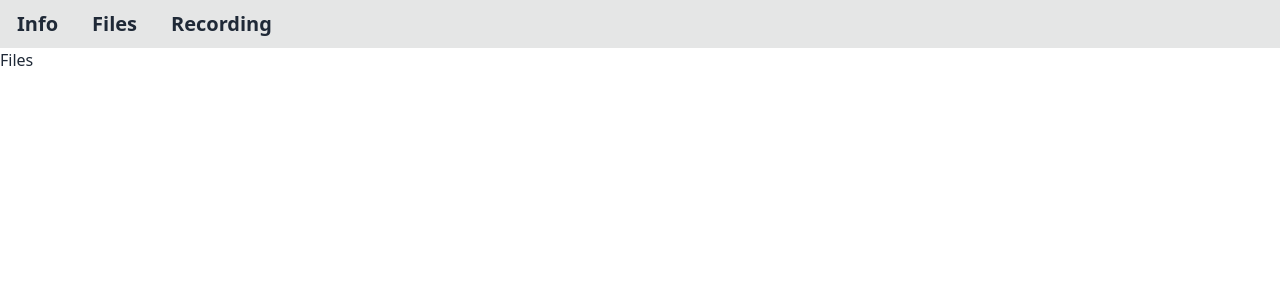
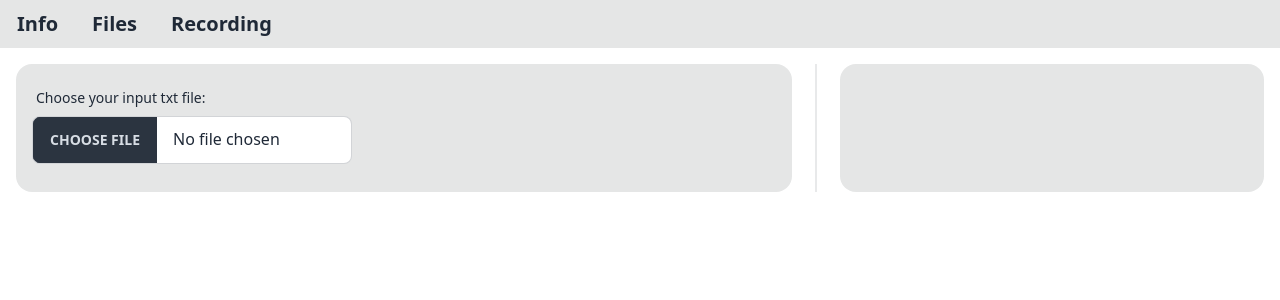
Before and after one commit to jones-erin-650/Movelist-Recorder, a React (Vite) app in the folder electron-vite/: page /files in a window 1280 px wide. Shown: the top 300 px of the page. Built offline with nearby package versions, Linux system fonts and the light colour scheme.

Commit message:
started work on the front end

```diff
--- /dev/null
+++ b/electron-vite/src/View/Components/Files/FileInput.tsx
@@ -0,0 +1,17 @@
+type Props = { label: String };
+
+
+const FileInput = (Props) => {
+  return (
+    <>
+      <label className="form-control w-full max-w-xs">
+        <div className="label">
+          <span className="label-text">{Props.label}</span>
+        </div>
+        <input type="file" className="file-input file-input-bordered w-full max-w-xs" />
+      </label>
+    </>
+  )
+}
+
+export default FileInput
--- a/electron-vite/src/View/Components/RouterWrapper.tsx
+++ b/electron-vite/src/View/Components/RouterWrapper.tsx
@@ -9,7 +9,7 @@ export function RouterWrapper() {
   return (
     <>
       <Navbar />
-      <div className="container">
+      <div className="container px-4 py-4">
         <Routes>
           <Route path="/" element={<Info />} />
           <Route path="/files" element={<Files />} />
--- a/electron-vite/src/View/Routes/Files.tsx
+++ b/electron-vite/src/View/Routes/Files.tsx
@@ -1,7 +1,31 @@
+import FileInput from "../Components/Files/FileInput"
 
 const Files = () => {
   return (
-    <div>Files</div>
+    <>
+
+
+
+      <div className="flex flex-col w-full lg:flex-row">
+
+        {/* left side with file handling */}
+        <div className="grid flex-grow h-32 card bg-base-300 rounded-box place-items-left p-4">
+
+          <FileInput
+            label='Choose your input txt file:'
+          />
+
+        </div>
+
+        <div className="divider lg:divider-horizontal"></div>
+
+         {/*right side with console  */}
+        <div className="grid flex-grow h-32 card bg-base-300 rounded-box place-items-center"></div>
+      </div>
+    </>
+
+
+
   )
 }
 
--- a/electron-vite/tailwind.config.js
+++ b/electron-vite/tailwind.config.js
@@ -5,7 +5,17 @@ export default {
     "./src/**/*.{js,ts,jsx,tsx}",
   ],
   theme: {
-    extend: {},
+    containter: {
+
+    },
+    extend: {
+      spacing: {
+        sm: '8px',
+        md: '12px',
+        lg: '16px',
+        xl: '24px',
+      }
+    }
   },
   plugins: [
     require('daisyui'),
```
